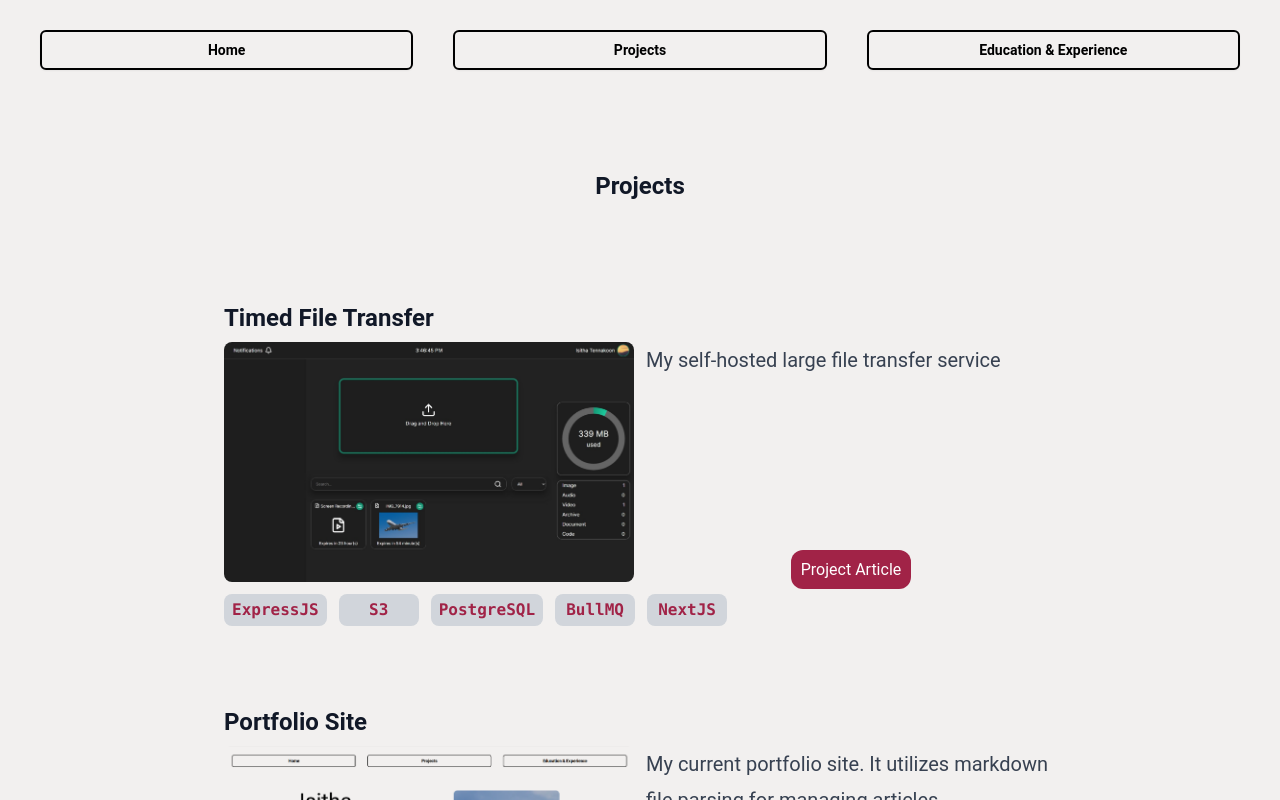
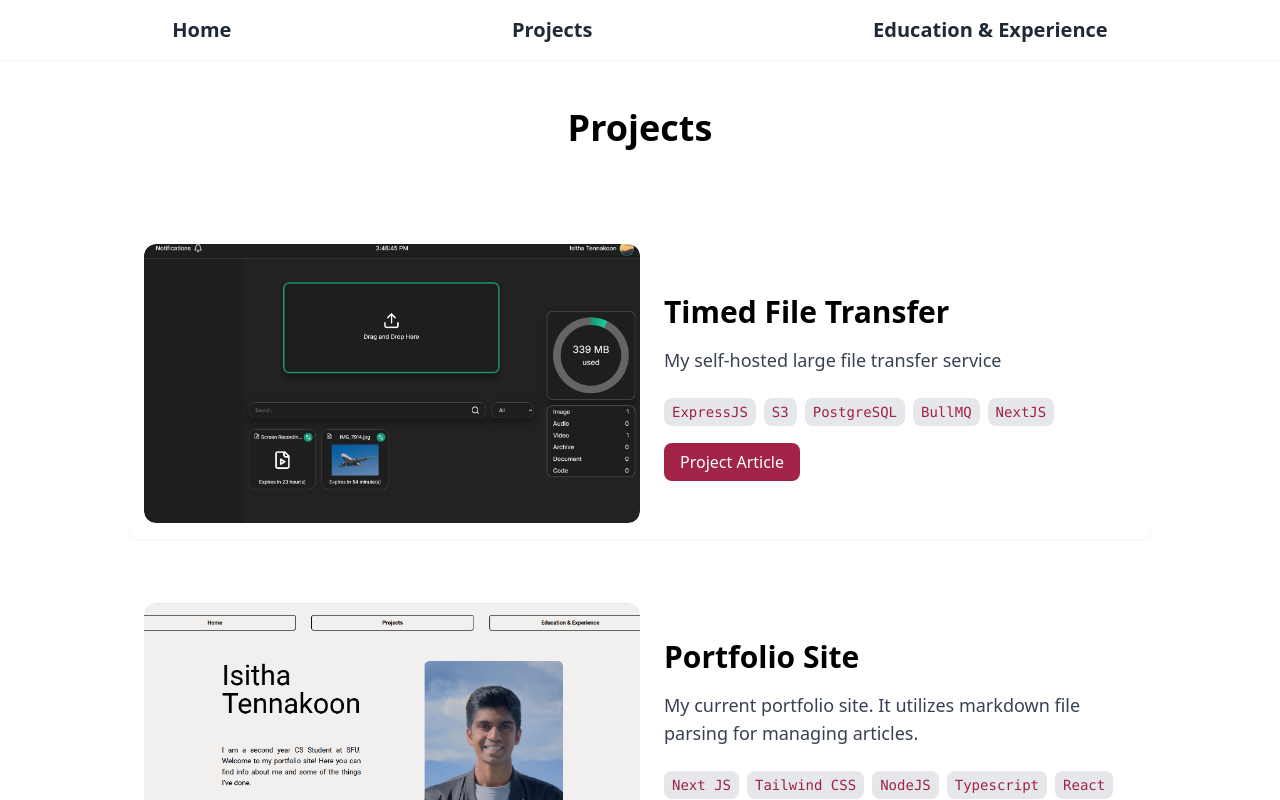
Before and after one commit to IsithaT/isitha-portfolio, a Next.js app in the folder portfolio/: page /projects in a window 1280 px wide. Shown: the top 800 px of the page. Built offline with nearby package versions, Linux system fonts and the light colour scheme.

Commit message:
tweaked overall site design, added aleasat

```diff
--- a/portfolio/src/app/page.tsx
+++ b/portfolio/src/app/page.tsx
@@ -1,68 +1,63 @@
 import NavBar from "@/components/NavBar";
 import { SiGithub, SiLinkedin } from "react-icons/si";
 import { MdAlternateEmail } from "react-icons/md";
-
 import Image from "next/image";
 
 export default function Home() {
   return (
-    <div className="flex flex-col h-screen w-full">
+    <div className="flex flex-col min-h-screen w-full font-sans bg-white">
       <NavBar />
-      <div className="flex h-screen w-full flex-col justify-center items-center">
-        {/* Main Box */}
-        <div className="w-[65%] h-[60%] min-h-fit flex flex-col gap-13 justify-between">
-          <div className="flex h-full w-full justify-between">
-            <div className="flex flex-col justify-between h-full w-min p-5">
-              <h1 className="text-7xl">
-                Isitha <br/>
-                Tennakoon
+
+      <main className="flex flex-1 items-center justify-center px-6 md:px-16 py-12">
+        <div className="flex flex-col md:flex-row items-center justify-center gap-16 w-full max-w-6xl">
+          {/* Left Panel: Name + Bio + Socials */}
+          <div className="flex flex-col items-center md:items-start gap-6 text-center md:text-left max-w-lg">
+            <h1 className="text-6xl md:text-7xl font-bold leading-tight">
+              Isitha <br /> Tennakoon
             </h1>
-              <p className="text-lg text-justify">
-               I am a second year CS Student at SFU.
-               Welcome to my portfolio site! Here you
+
+            <p className="text-base md:text-lg text-gray-700 leading-relaxed">
+              I am a second-year CS Student at SFU. Welcome to my portfolio site! Here you
               can find info about me and some of the things I've done. <br /><br /> Happy Browsing! :D
             </p>
-              <div className="flex justify-between items-center" title="GitHub">
-                <a href="https://github.com/IsithaT/">
-                  <SiGithub className="w-[40px] h-[40px]" />
+
+            <div className="flex gap-6 mt-2">
+              <a href="https://github.com/IsithaT/" title="GitHub">
+                <SiGithub className="w-10 h-10 hover:text-red-700 transition-colors" />
               </a>
-                <a href="https://www.linkedin.com/in/isithat/" title="Connect with me on LinkedIn">
-                  <SiLinkedin className="w-[40px] h-[40px]" />
+              <a href="https://www.linkedin.com/in/isithat/" title="LinkedIn">
+                <SiLinkedin className="w-10 h-10 hover:text-blue-700 transition-colors" />
               </a>
               <a href="mailto:ilt@sfu.ca" title="Email">
-                  <MdAlternateEmail className="w-[40px] h-[40px] p-0" />
+                <MdAlternateEmail className="w-10 h-10 hover:text-green-700 transition-colors" />
               </a>
             </div>
           </div>
-            <div className="min-w-fit min-h-fit gap-3 flex flex-col justify-between items-end p-5">
-              {/* <img className="grow object-cover w-[354px] rounded-2xl" src='https://external-content.duckduckgo.com/iu/?u=https%3A%2F%2Fpre00.deviantart.net%2Fb31f%2Fth%2Fpre%2Ff%2F2017%2F085%2Fe%2F4%2Fpixel_art_profile_image_by_lonezi-db3oypd.png&f=1&nofb=1&ipt=dfdcff8b2e6174b3ee851f6feed56c4962a325b440840367c48e0bcb5989d209&ipo=images' alt="placeholder" /> */}
+
+          {/* Right Panel: Image + Resume */}
+          <div className="flex flex-col items-center gap-6 w-full max-w-xs">
+            <div className="w-full relative pb-[140%] rounded-xl overflow-hidden">
               <Image
-                className="grow object-cover w-[354px] rounded-xl"
                 src="/images/profile-pic.png"
-                width={500}
-                height={500}
                 alt="Picture of the author"
+                fill
+                className="object-cover rounded-xl"
               />
-              <a href="/files/Resume.pdf"
+            </div>
+
+            <a
+              href="/files/Resume.pdf"
               target="_blank"
               rel="noopener noreferrer"
-                  className="w-full "
+              className="w-full"
             >
-                <div
-                  className="w-full relative px-8 py-2 isolation-auto z-10 border-2 border-red-700
-                  before:absolute before:w-full before:transition-all before:duration-700 before:hover:w-full
-                  hover:text-white before:-left-full before:hover:left-0 before:rounded-full before:bg-[#A12347]
-                  before:-z-10 before:aspect-square before:hover:scale-150 overflow-hidden before:hover:duration-700
-                  inline-flex items-center justify-center text-sm font-semibold text-black rounded-lg shadow-sm
-                  gap-x-2 disabled:opacity-50 disabled:pointer-events-none transition-colors duration-700"
-                >
+              <div className="w-full text-center px-6 py-3 border-2 border-red-700 rounded-lg text-black font-semibold hover:bg-red-700 hover:text-white transition-colors">
                 Resume
               </div>
             </a>
           </div>
         </div>
-        </div>
-      </div>
+      </main>
     </div>
   );
 }
--- a/portfolio/src/app/projects/page.tsx
+++ b/portfolio/src/app/projects/page.tsx
@@ -1,9 +1,8 @@
-import React from 'react'
-import NavBar from '@/components/NavBar'
+import React from 'react';
+import NavBar from '@/components/NavBar';
 import { getSortedPostsData } from './articleParse';
 import path from 'path';
 import Link from "next/link";
-
 
 const projectDir = path.join(process.cwd(), 'src/articles/projects');
 
@@ -22,40 +21,60 @@ const Projects = () => {
   const postsData: PostData[] = getSortedPostsData(projectDir);
 
   return (
-        <div className="flex flex-col h-screen w-full">
+    <div className="flex flex-col min-h-screen w-full font-sans bg-white">
       <NavBar />
-            <div className="flex h-screen w-full flex-col items-center">
-                <span className='mt-[100px] prose'>
-                  <h2>Projects</h2>
-                </span>
-                <div className="w-[65%] h-[100] min-h-fit flex flex-col gap-13 justify-between mt-[100px]">
-                    {/* Render the parsed markdown data */}
+
+      <main className="flex flex-col items-center justify-center flex-1 px-6 md:px-16 py-12 gap-12">
+        <h1 className="text-3xl md:text-4xl font-bold mb-8 text-center">Projects</h1>
+
+        <div className="flex flex-col gap-12 w-full max-w-5xl">
           {postsData.map(post => (
-                      <div className='flex flex-col w-full mb-[80px] ' key={post.id}>
-                        <span className='prose pb-2'>
-                          <h2>{post.title}</h2>
-                        </span>
-                        <div className='w-full flex justify-between gap-3'>
-                            <div className='prose flex-1'>
-                              <img src={post.image} alt={post.title} className="w-full rounded-lg" />
+            <div
+              key={post.id}
+              className="flex flex-col md:flex-row items-center gap-6 w-full bg-white rounded-xl shadow-sm p-4"
+            >
+              {/* Image */}
+              <div className="w-full md:w-1/2 rounded-xl overflow-hidden aspect-video">
+                <img
+                  src={post.image}
+                  alt={post.title}
+                  className="object-cover w-full h-full rounded-xl"
+                />
               </div>
 
-                            <div className='flex flex-col flex-1 gap-[15px]'>
-                              <p className='prose prose-xl flex-1 overflow-clip'>{post.description}</p>
-                              <Link href={"projects/project/"+post.slug} className='self-center' ><span className='p-[10px] w-[100px] rounded-xl text-white bg-theme-accent'>Project Article</span></Link>
+              {/* Content */}
+              <div className="flex flex-col flex-1 gap-4">
+                <h2 className="text-2xl md:text-3xl font-bold">{post.title}</h2>
+                <p className="text-gray-700 text-base md:text-lg leading-relaxed">
+                  {post.description}
+                </p>
+
+                <div className="flex flex-wrap gap-2 mt-2">
+                  {post.tags.map((tag, idx) => (
+                    <span
+                      key={idx}
+                      className="px-2 py-1 rounded-lg font-mono bg-gray-200 text-[#A12347] text-sm"
+                    >
+                      {tag}
+                    </span>
+                  ))}
                 </div>
+
+                <Link
+                  href={"projects/project/" + post.slug}
+                  className="self-start mt-2"
+                >
+                  <span className="px-4 py-2 rounded-lg text-white bg-theme-accent hover:bg-[#A12347] transition-colors text-sm md:text-base">
+                    Project Article
+                  </span>
+                </Link>
               </div>
-                        <ul className='flex w-full pt-3 gap-3'>
-                          {post.tags.map(tag => (
-                            <li className='px-2 py-1 rounded-lg font-mono min-w-[80px] text-center bg-gray-300 text-[#A12347]' key={post.tags.indexOf(tag)}><b>{tag}</b></li>
-                          ))}
-                        </ul>
             </div>
           ))}
         </div>
+      </main>
     </div>
-        </div>
-    )
-}
+  );
+};
 
-export default Projects
+export default Projects;
--- a/portfolio/src/components/NavBar.tsx
+++ b/portfolio/src/components/NavBar.tsx
@@ -1,26 +1,46 @@
-// filepath: /home/isitha/Code/PortfolioSite/isitha-portfolio/portfolio/src/components/NavBar.tsx
-import React from 'react'
-import Link from 'next/link'
+import React from 'react';
+import Link from 'next/link';
 
 const NavBar = () => {
   return (
-    <nav className='w-full'>
-      <ul className='h-[40px] flex flex-wrap justify-around items-center gap-[40px] mx-[40px] mt-[30px]'>
-        <li className='h-full flex-1 flex items-center justify-center'>
-          <Link className='nav-link' href="/">Home</Link>
+    <nav className="w-full px-6 md:px-16 py-4 bg-white shadow-sm">
+      <ul className="flex flex-wrap md:flex-nowrap justify-center md:justify-around items-center gap-6 md:gap-16">
+        <li>
+          <Link
+            href="/"
+            className="text-gray-800 font-semibold text-lg md:text-xl hover:text-[#A12347] transition-colors"
+          >
+            Home
+          </Link>
         </li>
-        <li className='h-full flex-1 flex items-center justify-center'>
-          <Link className='nav-link' href="/projects">Projects</Link>
+        <li>
+          <Link
+            href="/projects"
+            className="text-gray-800 font-semibold text-lg md:text-xl hover:text-[#A12347] transition-colors"
+          >
+            Projects
+          </Link>
         </li>
-        <li className='h-full flex-1 flex items-center justify-center'>
-          <Link className='nav-link' href="/experience">Education & Experience</Link>
+        <li>
+          <Link
+            href="/experience"
+            className="text-gray-800 font-semibold text-lg md:text-xl hover:text-[#A12347] transition-colors"
+          >
+            Education & Experience
+          </Link>
         </li>
-        {/* <li className='h-full flex-1 flex items-center justify-center'>
-          <Link className='nav-link' href="/contact">Contact</Link>
+        {/* Uncomment if needed
+        <li>
+          <Link
+            href="/contact"
+            className="text-gray-800 font-semibold text-lg md:text-xl hover:text-[#A12347] transition-colors"
+          >
+            Contact
+          </Link>
         </li> */}
       </ul>
     </nav>
-  )
-}
+  );
+};
 
-export default NavBar
+export default NavBar;
```
Also changed, not shown: portfolio/src/app/experience/page.tsx (+37 -48 lines), portfolio/src/articles/experience/00 ALEASAT.md (added, +11 -0 lines), portfolio/src/articles/experience/01 Tutoring.md (deleted, +0 -11 lines). Lines whose indentation alone changed are shown as unchanged.
